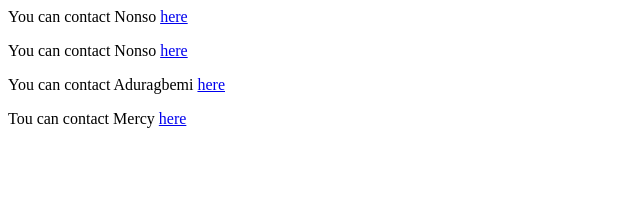
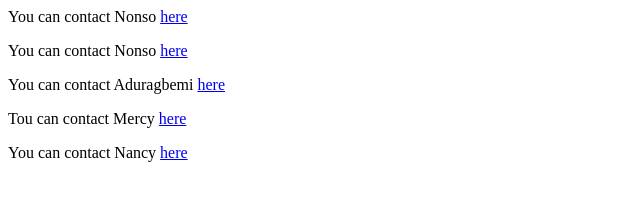
Before and after one commit to zuri-training/html_practical_1, a plain HTML site: page index.html in a window 1280 px wide. Shown: the whole page, without its empty margins (0-640 px from the left). Drawn offline with Linux system fonts and the light colour scheme.

Commit message:
Update index.html

```diff
--- a/index.html
+++ b/index.html
@@ -2,3 +2,4 @@
 <p>You can contact Nonso <a href="zeliphaContact.html">here</a></p>
 <p>You can contact Aduragbemi <a href="aduraContact.html">here</a></p>
 <p>Tou can contact Mercy <a href="mercyContact.html">here</a></p>
+<p>You can contact Nancy <a href="nancyContact.html">here</a></p>
```
